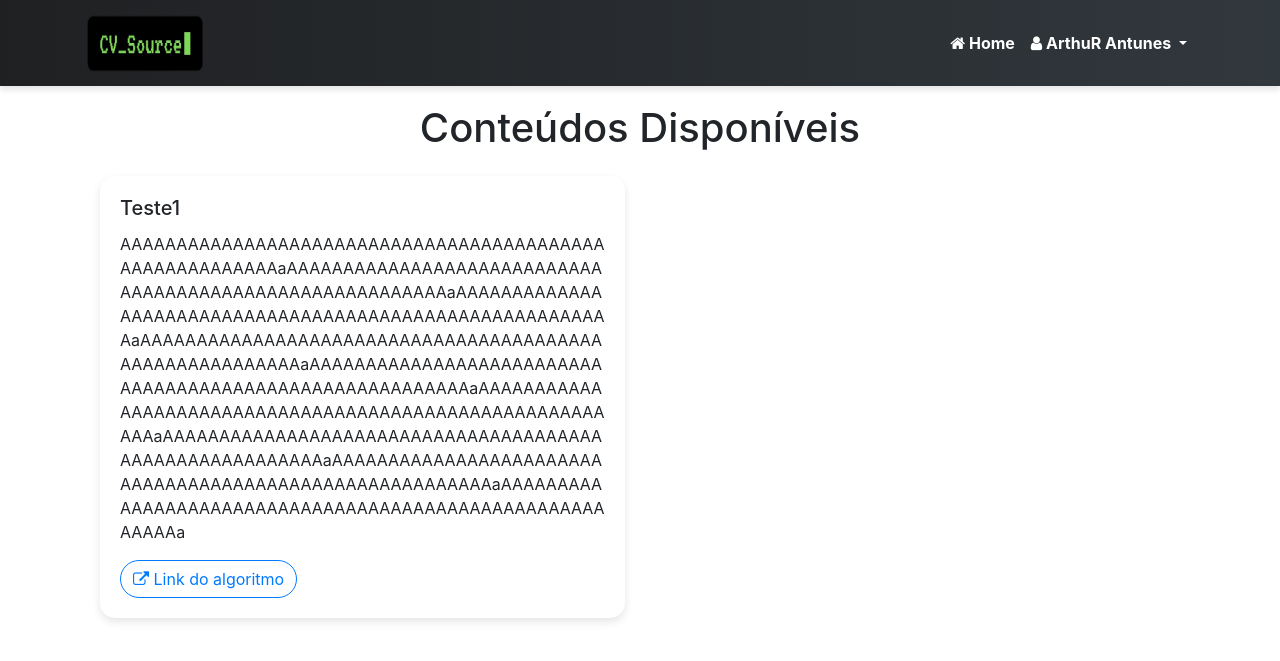
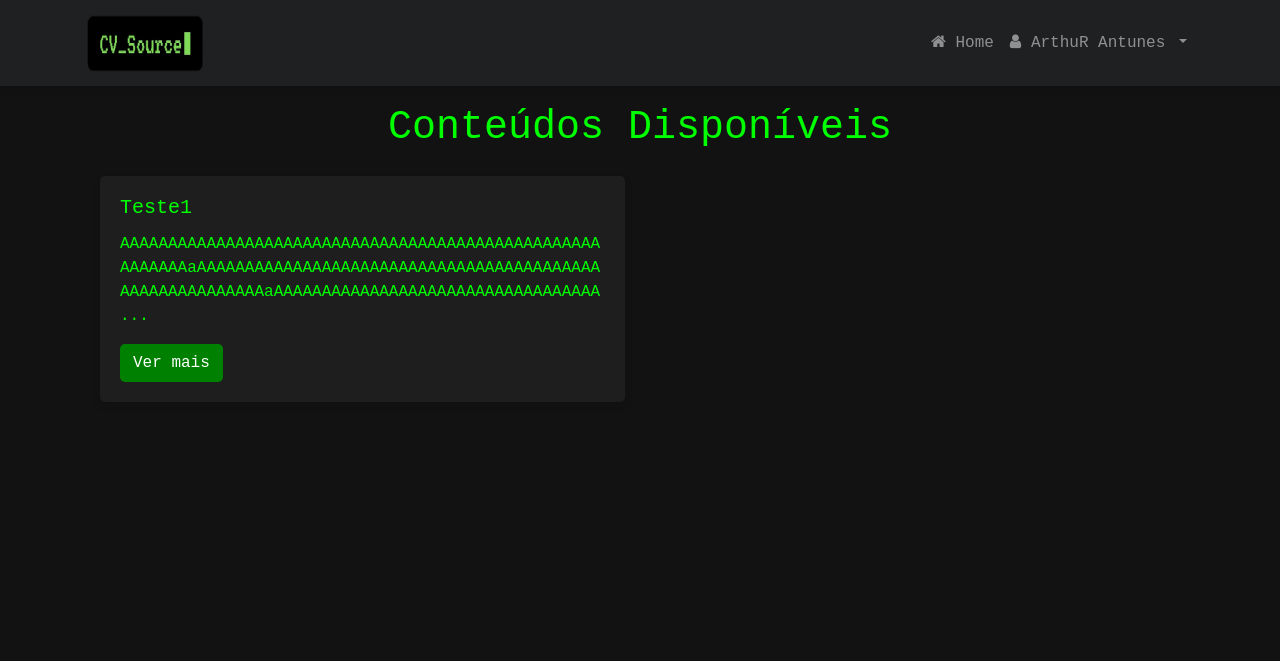
Before and after one commit to Arthur99Silva/CV_Sour, a Flask app: page / in a window 1280 px wide. Shown: the top 661 px of the page. Run offline with Flask 3, Linux system fonts and the light colour scheme; a user stored in the database is signed in; some libraries are stand-ins or nearby versions.

Commit message:
Funcionando tudo

```diff
--- a/website/templates/admin_content.html
+++ b/website/templates/admin_content.html
@@ -3,7 +3,7 @@
 
 {% block content %}
 <div class="container mt-5">
-    <div class="card shadow-sm p-4 mb-4">
+    <div class="card card-custom p-4 mb-4">
         <h3>Adicionar Conteúdo</h3>
         <form method="POST">
             <div class="form-group">
@@ -19,7 +19,7 @@
                 <input type="url" class="form-control" id="link" name="link">
             </div>
             <div class="text-center">
-                <button type="submit" class="btn btn-primary btn-custom">Adicionar</button>
+                <button type="submit" class="btn btn-custom">Adicionar</button>
             </div>
         </form>
     </div>
@@ -34,7 +34,7 @@
                     <p class="card-text">{{ content.description }}</p>
                     {% if content.link %}
                     <a href="{{ content.link }}" class="btn btn-outline-primary btn-custom" target="_blank">
-                        <i class="fa fa-external-link"></i> Link do conteúdo
+                        <i class="fa fa-external-link"></i> Visitar Link
                     </a>
                     {% endif %}
                     <!-- Botão para deletar o conteúdo -->
--- a/website/templates/base.html
+++ b/website/templates/base.html
@@ -18,55 +18,45 @@
     />
     <!-- Custom CSS -->
     <style>
-      /* Custom Navbar Styles */
+      body {
+        padding-top: 80px;
+        background-color: #121212; /* Cor do fundo semelhante ao terminal */
+        color: #00FF00; /* Cor verde para o texto, típica de terminal */
+        font-family: "Courier New", Courier, monospace; /* Fonte estilo terminal */
+      }
+
       .navbar-custom {
-        background: linear-gradient(90deg, #1f2022, #31383d);
+        background-color: #1f2022 !important; /* Cor sólida para a navbar */
         box-shadow: 0 4px 6px rgba(0, 0, 0, 0.1);
       }
-      .navbar-custom .navbar-brand img {
-        border-radius: 0%;
-        transition: transform 0.3s ease;
-      }
-      .navbar-custom .navbar-brand img:hover {
-        transform: scale(1.1);
-      }
-      .navbar-custom .nav-link {
-        color: white !important;
-        font-weight: bold;
-        transition: color 0.3s ease;
-      }
-      .navbar-custom .nav-link:hover {
-        color: #FFD700 !important;
-      }
-      .navbar-custom .dropdown-menu {
-        background-color: #535a63;
+
+      .card-custom {
+        background-color: #1e1e1e; /* Fundo dos cards mais escuro */
         border: none;
-        border-radius: 0 0 10px 10px;
-      }
-      .navbar-custom .dropdown-item {
-        color: white;
-        transition: background-color 0.3s ease;
-      }
-      .navbar-custom .dropdown-item:hover {
-        background-color: #717b81;
-      }
-      /* Adjust body padding to prevent content hiding behind fixed navbar */
-      body {
-        padding-top: 80px;
-      }
-      /* Card Styles */
-      .card-custom {
-        border: none;
-        border-radius: 15px;
+        border-radius: 5px;
         box-shadow: 0 4px 8px rgba(0, 0, 0, 0.1);
         transition: transform 0.3s ease;
+        color: #00FF00; /* Texto dos cards em verde */
       }
+
       .card-custom:hover {
         transform: translateY(-5px);
       }
-      /* Button Styles */
+
       .btn-custom {
-        border-radius: 50px;
+        border-radius: 5px;
+        background-color: #008000; /* Botão verde escuro */
+        color: white;
+      }
+
+      .btn-custom:hover {
+        background-color: #00FF00; /* Hover mais claro no botão */
+        color: #000000;
+      }
+
+      .alert {
+        background-color: #333333; /* Fundo de alertas em cinza escuro */
+        color: #00FF00; /* Texto do alerta em verde */
       }
     </style>
 
@@ -143,12 +133,10 @@
       {% endwith %}
     </div>
 
-    <!-- Main Content -->
     <div class="container mt-4">
       {% block content %}{% endblock %}
     </div>
 
-    <!-- Bootstrap JS and dependencies -->
     <script src="https://code.jquery.com/jquery-3.2.1.slim.min.js"
             integrity="sha384-KJ3o2DKtIkvYIK3UENzmM7KCkRr/rE9/Qpg6aAZGJwFDMVNA/GpGFF93hXpG5KkN"
             crossorigin="anonymous"></script>
--- a/website/templates/home.html
+++ b/website/templates/home.html
@@ -1,6 +1,6 @@
 {% extends "base.html" %}
 
-{% block title %}Home{% endblock %}
+{% block title %}CV_Source - Home{% endblock %}
 
 {% block content %}
     <div class="container mt-4">
@@ -10,13 +10,17 @@
             <div class="col-md-6 mb-4">
                 <div class="card card-custom">
                     <div class="card-body">
-                        <h5 class="card-title">{{ content.title }}</h5>
-                        <p class="card-text">{{ content.description }}</p>
-                        {% if content.link %}
-                        <a href="{{ content.link }}" class="btn btn-outline-primary btn-custom" target="_blank">
-                            <i class="fa fa-external-link"></i> Link do algoritmo
+                        <h5 class="card-title">
+                            <a href="{{ url_for('views.view_content', content_id=content.id) }}" style="color: #00FF00;">
+                                {{ content.title }}
+                            </a>
+                        </h5>
+                        <p class="card-text">
+                            {{ content.description[:150] }}{% if content.description|length > 150 %}...{% endif %}
+                        </p>
+                        <a href="{{ url_for('views.view_content', content_id=content.id) }}" class="btn btn-custom">
+                            Ver mais
                         </a>
-                        {% endif %}
                     </div>
                 </div>
             </div>
--- a/website/templates/login.html
+++ b/website/templates/login.html
@@ -5,7 +5,7 @@
     <div class="container mt-5">
         <div class="row justify-content-center">
             <div class="col-md-6">
-                <div class="card shadow-sm p-4">
+                <div class="card card-custom p-4">
                     <h3 class="text-center mb-4">Login</h3>
                     <form method="POST">
                         <div class="form-group">
@@ -17,7 +17,7 @@
                             <input type="password" class="form-control" id="password" name="password" placeholder="Enter password" required>
                         </div>
                         <div class="text-center mt-4">
-                            <button type="submit" class="btn btn-primary btn-block">Login</button>
+                            <button type="submit" class="btn btn-custom btn-block">Login</button>
                         </div>
                     </form>
                 </div>
--- a/website/templates/sign_up.html
+++ b/website/templates/sign_up.html
@@ -5,7 +5,7 @@
     <div class="container mt-5">
         <div class="row justify-content-center">
             <div class="col-md-6">
-                <div class="card shadow-sm p-4">
+                <div class="card card-custom p-4">
                     <h3 class="text-center mb-4">Sign Up</h3>
                     <form method="POST">
                         <div class="form-group">
@@ -25,7 +25,7 @@
                             <input type="password" class="form-control" id="password2" name="password2" placeholder="Confirm password" required>
                         </div>
                         <div class="text-center mt-4">
-                            <button type="submit" class="btn btn-primary btn-block btn-custom">Submit</button>
+                            <button type="submit" class="btn btn-custom btn-block">Submit</button>
                         </div>
                     </form>
                 </div>
--- a/website/views.py
+++ b/website/views.py
@@ -51,3 +51,9 @@ def delete_content(content_id):
     db.session.commit()
     flash('Conteúdo deletado com sucesso.', category='success')
     return redirect(url_for('views.admin_content'))
+
+@views.route('/content/<int:content_id>')
+@login_required
+def view_content(content_id):
+    content = Content.query.get_or_404(content_id)
+    return render_template("view_content.html", content=content)
```
Also changed, not shown: website/templates/view_content.html (added, +19 -0 lines), instance/database.db.
